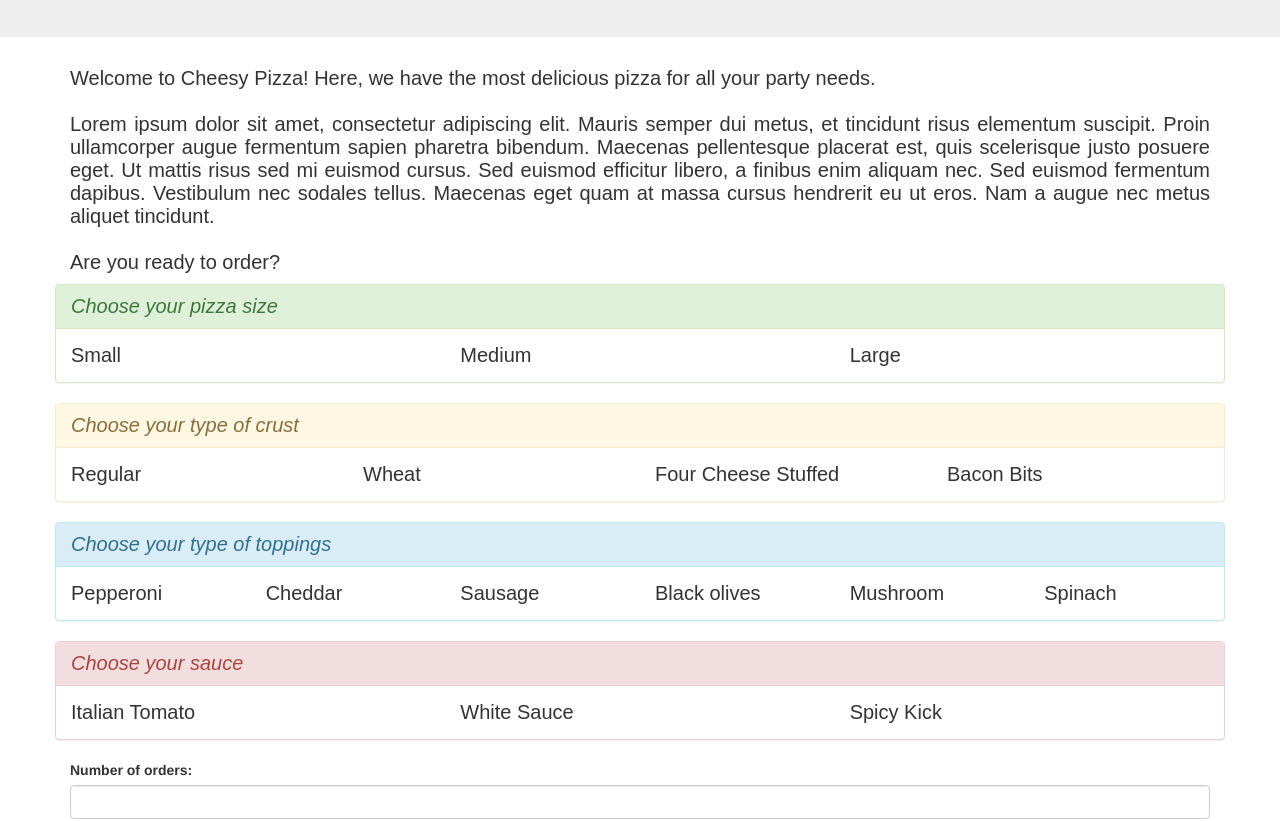
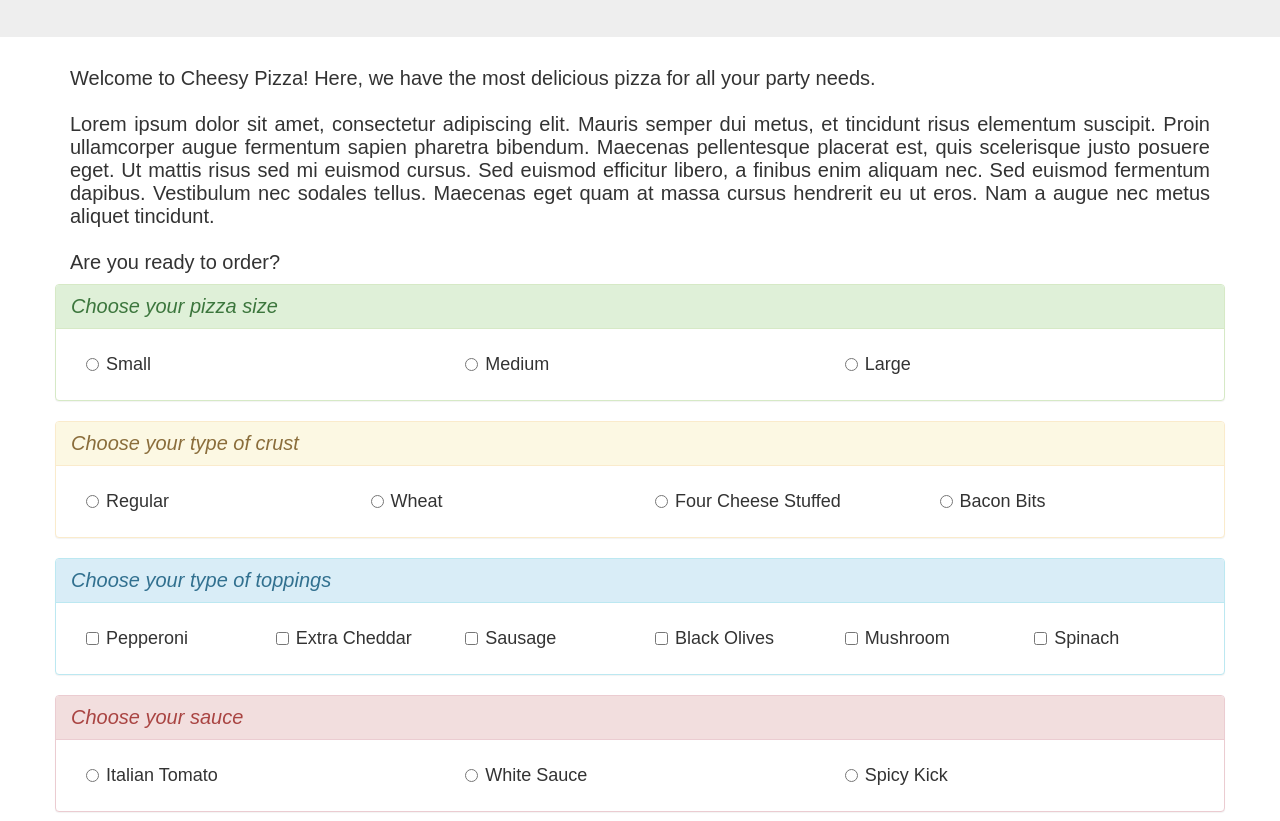
Before and after one commit to minhchan11/pizza-order, a plain HTML site: page index.html in a window 1280 px wide. Shown: the part 161-982 px from the top of the page. Drawn offline with nearby package versions, Linux system fonts and the light colour scheme; a web font is replaced by a local one.

Commit message:
add radio and checkboxes to replace text options

```diff
--- a/css/styles.css
+++ b/css/styles.css
@@ -14,7 +14,7 @@ p {
 }
 
 .panel-body {
-  font: 300 20px 'Fira Sans Extra Condensed', sans-serif;
+  font: 300 18px 'Fira Sans Extra Condensed', sans-serif;
 }
 
 .total {
--- a/index.html
+++ b/index.html
@@ -17,31 +17,56 @@
     <form class="order">
       <div class="size row panel panel-success">
         <div class="panel-heading">Choose your pizza size</div>
-        <div class="col-md-4 panel-body">Small</div>
-        <div class="col-md-4 panel-body">Medium</div>
-        <div class="col-md-4 panel-body">Large</div>
+        <div class="panel-body">
+          <div class="col-md-4"><div class="radio">
+            <label><input type="radio" name="size" value="small">Small</label></div></div>
+          <div class="col-md-4"><div class="radio">
+            <label><input type="radio" name="size" value="medium">Medium</label></div></div>
+          <div class="col-md-4"><div class="radio">
+            <label><input type="radio" name="size" value="large">Large</label></div></div>
+        </div>
       </div>
       <div class="crust row panel panel-warning">
         <div class="panel-heading">Choose your type of crust</div>
-        <div class="col-md-3 panel-body">Regular</div>
-        <div class="col-md-3 panel-body">Wheat</div>
-        <div class="col-md-3 panel-body">Four Cheese Stuffed</div>
-        <div class="col-md-3 panel-body">Bacon Bits</div>
+        <div class="panel-body">
+          <div class="col-md-3"><div class="radio">
+            <label><input type="radio" name="crust" value="regular">Regular</label></div></div>
+          <div class="col-md-3"><div class="radio">
+            <label><input type="radio" name="crust" value="wheat">Wheat</label></div></div>
+          <div class="col-md-3"><div class="radio">
+            <label><input type="radio" name="crust" value="cheese">Four Cheese Stuffed</label>
+          </div></div>
+          <div class="col-md-3"><div class="radio">
+            <label><input type="radio" name="crust" value="bacon">Bacon Bits</label></div></div>
+        </div>
       </div>
       <div class="topping row panel panel-info">
         <div class="panel-heading">Choose your type of toppings</div>
-        <div class="col-md-2 panel-body">Pepperoni</div>
-        <div class="col-md-2 panel-body">Cheddar</div>
-        <div class="col-md-2 panel-body">Sausage</div>
-        <div class="col-md-2 panel-body">Black olives</div>
-        <div class="col-md-2 panel-body">Mushroom</div>
-        <div class="col-md-2 panel-body">Spinach</div>
+        <div class="panel-body">
+          <div class="col-md-2"><div class="checkbox">
+            <label><input type="checkbox" name="topping" value="1">Pepperoni</label></div></div>
+          <div class="col-md-2"><div class="checkbox">
+            <label><input type="checkbox" name="topping" value="2">Extra Cheddar</label></div></div>
+          <div class="col-md-2"><div class="checkbox">
+            <label><input type="checkbox" name="topping" value="3">Sausage</label></div></div>
+          <div class="col-md-2"><div class="checkbox">
+            <label><input type="checkbox" name="topping" value="4">Black Olives</label></div></div>
+          <div class="col-md-2"><div class="checkbox">
+            <label><input type="checkbox" name="topping" value="5">Mushroom</label></div></div>
+          <div class="col-md-2"><div class="checkbox">
+            <label><input type="checkbox" name="topping" value="6">Spinach</label></div></div>
+        </div>
       </div>
       <div class="sauce row panel panel-danger">
         <div class="panel-heading">Choose your sauce</div>
-        <div class="col-md-4 panel-body">Italian Tomato</div>
-        <div class="col-md-4 panel-body">White Sauce</div>
-        <div class="col-md-4 panel-body">Spicy Kick</div>
+        <div class="panel-body">
+          <div class="col-md-4"><div class="radio">
+            <label><input type="radio" name="sauce" value="tomato">Italian Tomato</label></div></div>
+          <div class="col-md-4"><div class="radio">
+            <label><input type="radio" name="sauce" value="white">White Sauce</label></div></div>
+          <div class="col-md-4"><div class="radio">
+            <label><input type="radio" name="sauce" value="spice">Spicy Kick</label></div></div>
+        </div>
       </div>
       <div class="quantity form-group">
         <label for="quantity">Number of orders:</label>
```
